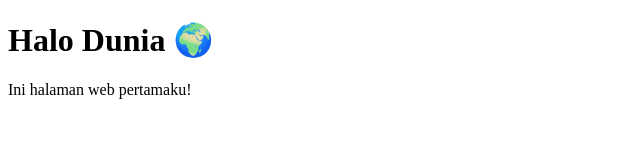
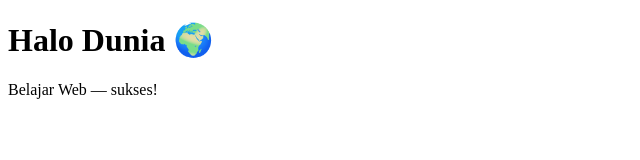
Before and after one commit to ranstchristian-coder/belajar-web, a plain HTML site: page index.html in a window 1280 px wide. Shown: the full height of the page, 0-640 px from the left. Drawn offline with Linux system fonts and the light colour scheme.

Commit message:
Add script.js to change paragraph text on load

```diff
--- a/index.html
+++ b/index.html
@@ -7,5 +7,6 @@
 <body>
   <h1>Halo Dunia 🌍</h1>
   <p>Ini halaman web pertamaku!</p>
+  <script src="script.js"></script>
 </body>
 </html>
--- /dev/null
+++ b/script.js
@@ -0,0 +1,5 @@
+// script.js
+window.addEventListener('DOMContentLoaded', () => {
+  const p = document.querySelector('p');
+  if (p) p.textContent = 'Belajar Web — sukses!';
+});
```
